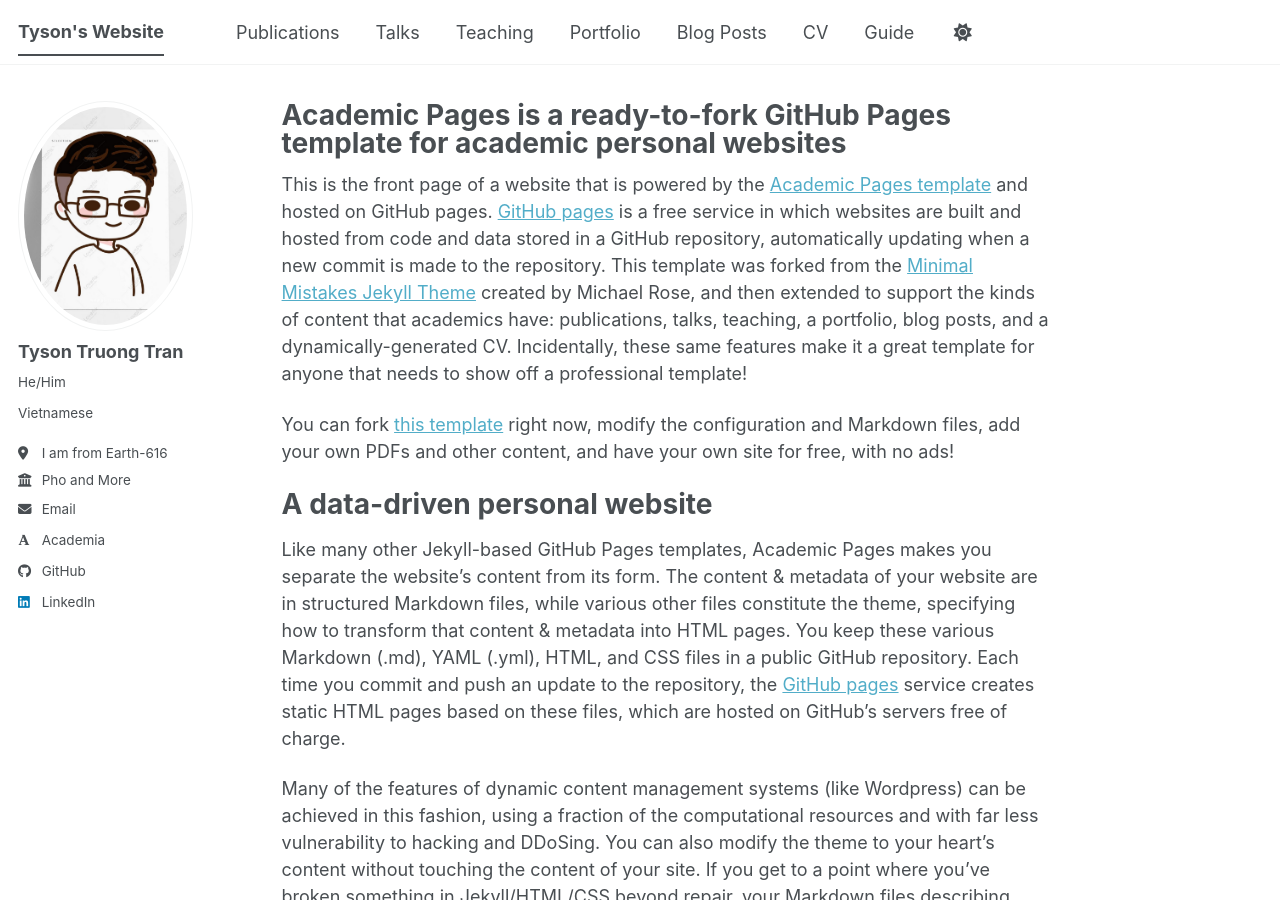
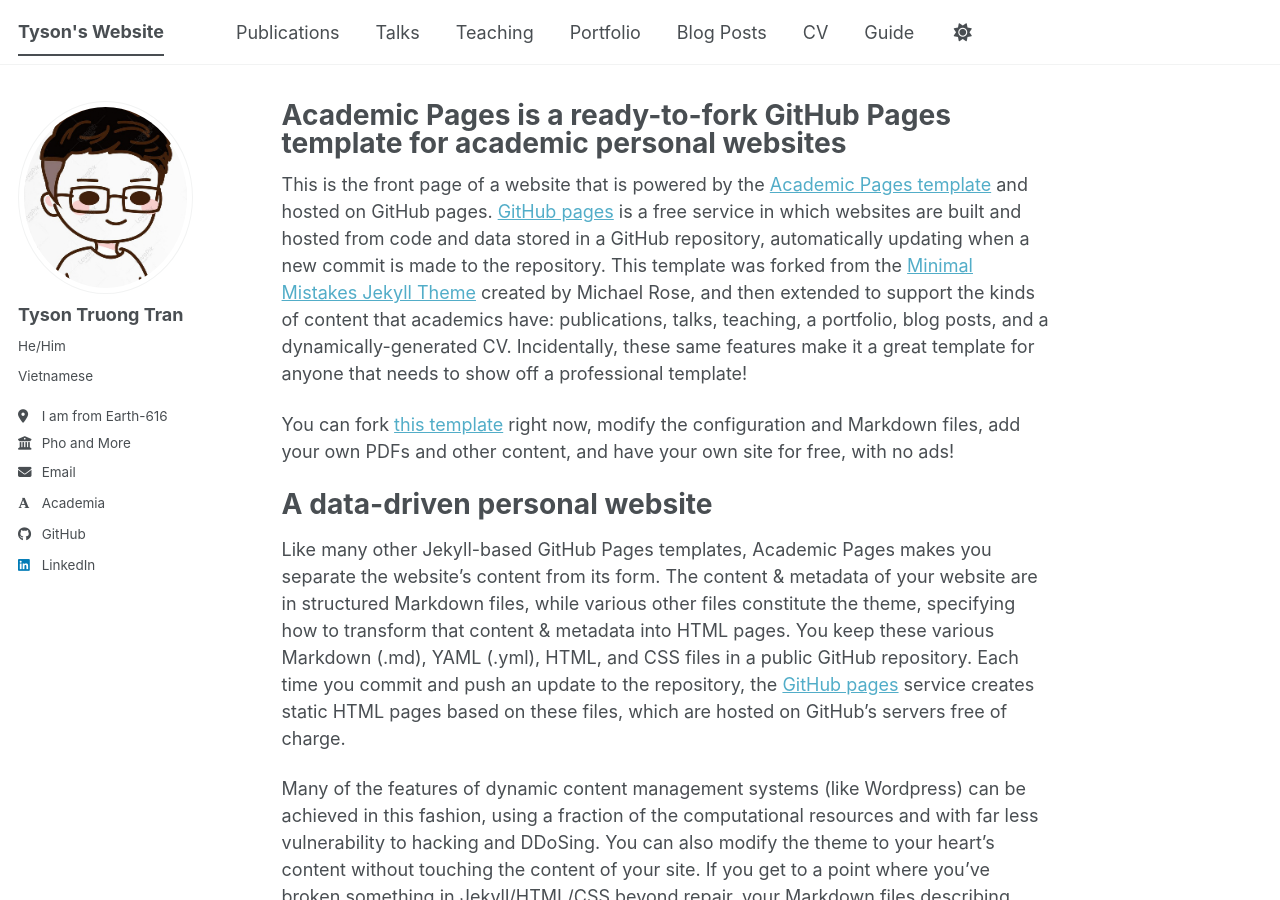
Before and after one commit to xTekz0x/tekz0.github.io, a Jekyll site: the page built from _pages/about.md, in a window 1280 px wide and 900 px high. Built offline with Jekyll 4.4.1, drawn with Linux system fonts in a browser that asks for light colours; some web fonts are replaced; a script bundle is joined from its source files by our own code; library files that are not in the unit come from our copies.

Commit message:
Update _config.yml

```diff
--- a/_config.yml
+++ b/_config.yml
@@ -23,7 +23,7 @@
 #               Additional customization can be done by editing /_includes/author-profile.html
 author:
   # Biographic information
-  avatar           : "github avatar.png"
+  avatar           : "Profile1.png"
   name             : "Tyson Truong Tran"
   pronouns         : "He/Him"
   bio              : "Vietnamese"
```
